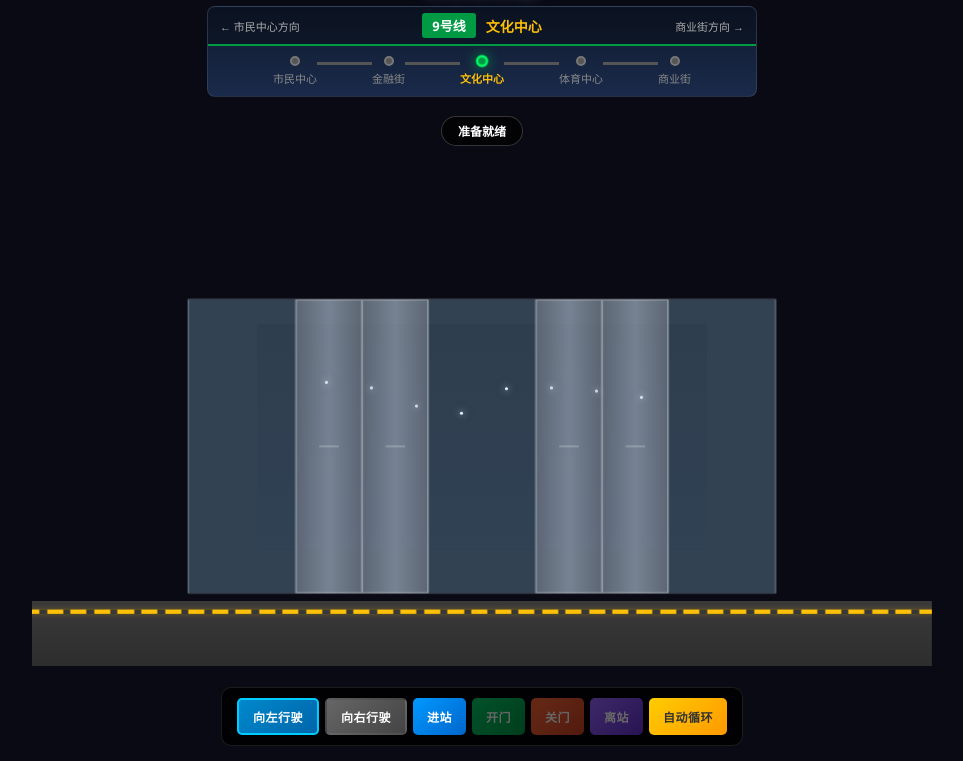
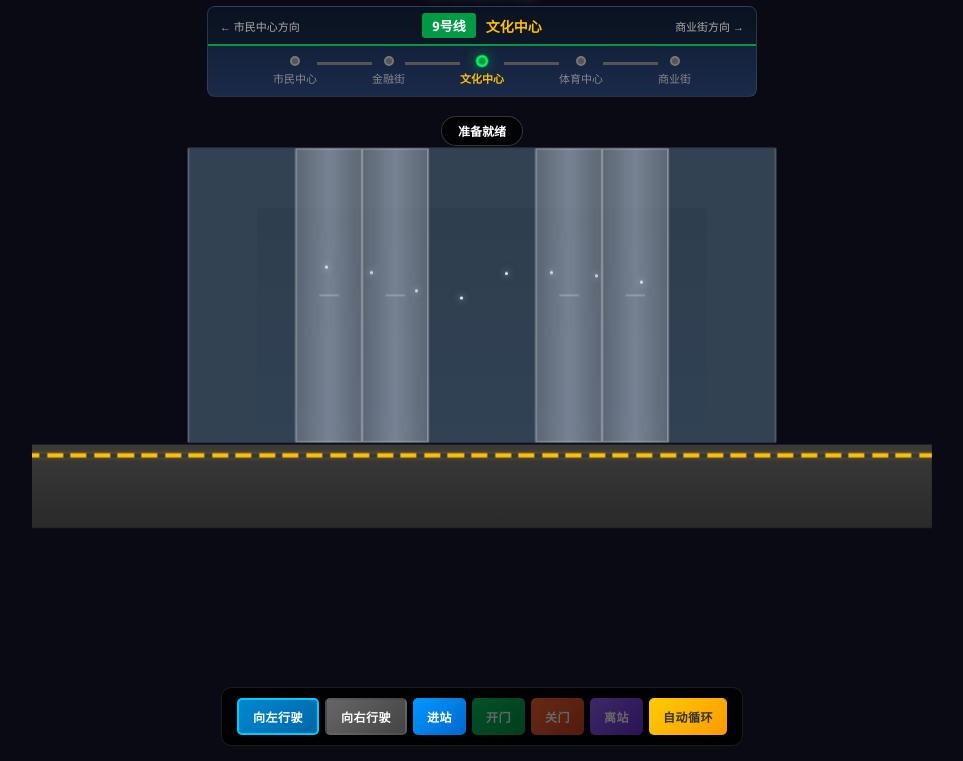
Before and after one commit to cuihf06-Private/subway_game, a plain HTML site: page index.html in a window 1280 px wide. Shown: the part 39-800 px from the top of the page, without its empty margins (158-1121 px from the left). Drawn offline with Linux system fonts and the light colour scheme.

Commit message:
修复整体画面位置

```diff
--- a/index.html
+++ b/index.html
@@ -158,12 +158,13 @@
         /* 3D场景 */
         .scene {
             width: 100%; height: 100%; position: relative; transform-style: preserve-3d;
+            top: 10px;
         } /* 3D场景容器 */
 
         /* 隧道背景 - 与屏蔽门区域完全一致 */
         .tunnel {
             position: absolute; /* 绝对定位 */
-            bottom: 15%; /* 距底部15% */
+            top: 0; /* 顶部对齐 */
             left: 50%; /* 居中 */
             transform: translateX(-50%) translateZ(-400px); /* 3D后移 */
             background: linear-gradient(180deg, #050510 0%, #0a0a1a 100%); /* 渐变背景 */
@@ -191,7 +192,7 @@
         /* 列车 */
         .train {
             position: absolute; /* 绝对定位 */
-            bottom: 15%; /* 距底部15% */
+            top: 0; /* 顶部对齐 */
             height: 55%; /* 高度55% */
             transform: translateZ(-200px); /* 3D后移 */
             transform-style: preserve-3d; /* 保持3D */
@@ -284,8 +285,9 @@
 
         /* 屏蔽门系统 */
         .psd-system {
-            position: absolute; bottom: 15%; left: 50%; transform: translateX(-50%) translateZ(50px); height: 55%;
+            position: absolute; top: 0; left: 50%; transform: translateX(-50%) translateZ(50px); height: 55%;
             display: flex; justify-content: center; align-items: flex-end;
+            z-index: 2;
         } /* 屏蔽门系统容器 */
 
         /* 竖屏屏蔽门 */
@@ -337,8 +339,9 @@
 
         /* 站台 */
         .platform {
-            position: absolute; bottom: 0; left: 0; width: 100%; height: 15%;
+            position: absolute; top: 55%; left: 0; width: 100%; height: 15%;
             background: linear-gradient(180deg, #3a3a3a 0%, #2a2a2a 100%); transform: translateZ(100px);
+            z-index: 1;
         } /* 站台区域 */
 
         .platform-floor { width: 100%; height: 100%; background: linear-gradient(0deg, #2a2a2a 0%, #3a3a3a 100%); } /* 站台地面 */
@@ -352,6 +355,7 @@
         /* 速度线 */
         .speed-lines {
             position: absolute; width: 100%; height: 100%; pointer-events: none; opacity: 0; transition: opacity 0.3s; z-index: 10;
+            top: 0;
         } /* 速度线容器 */
 
         .speed-lines.active { opacity: 1; } /* 激活速度线 */
```
